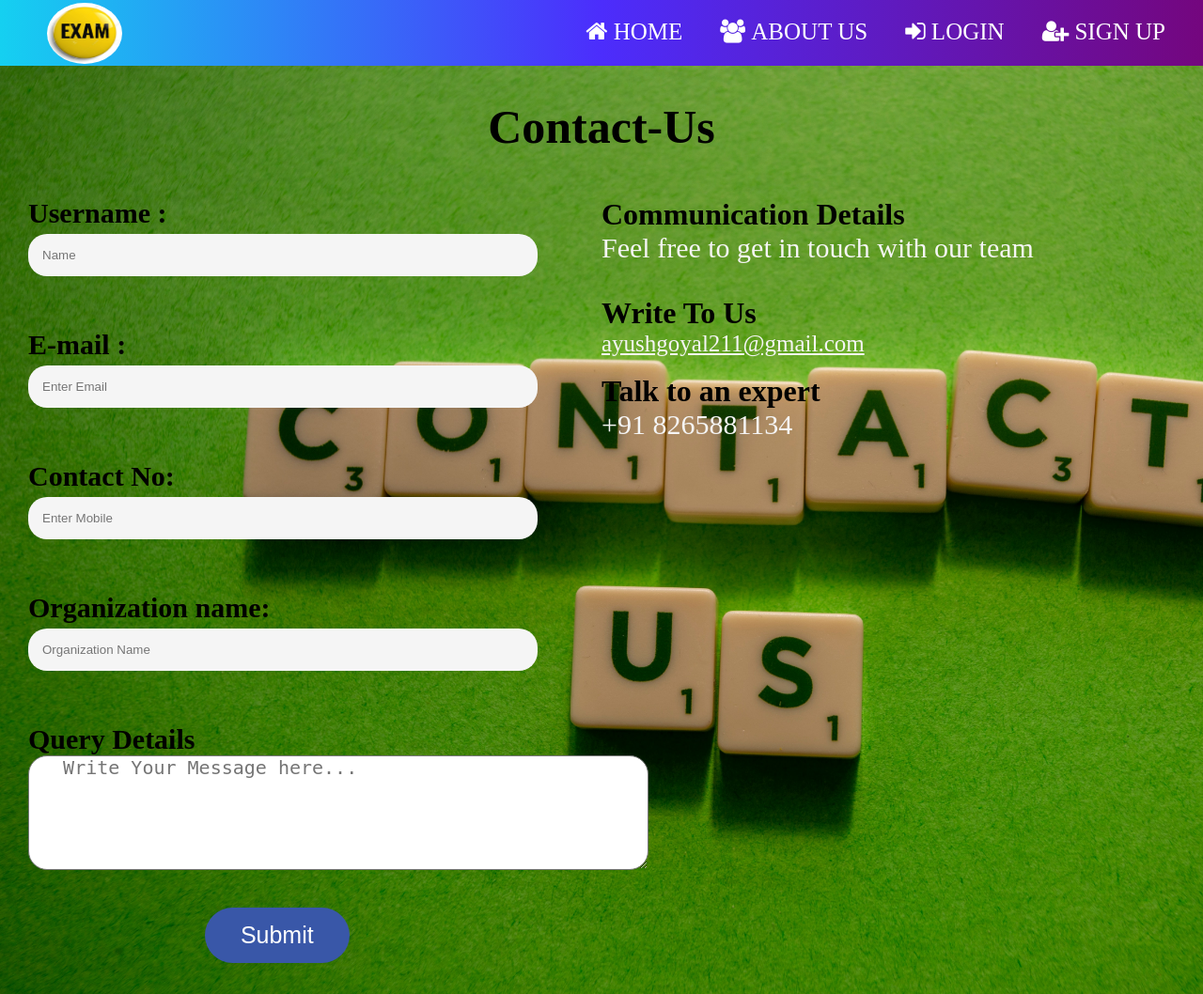
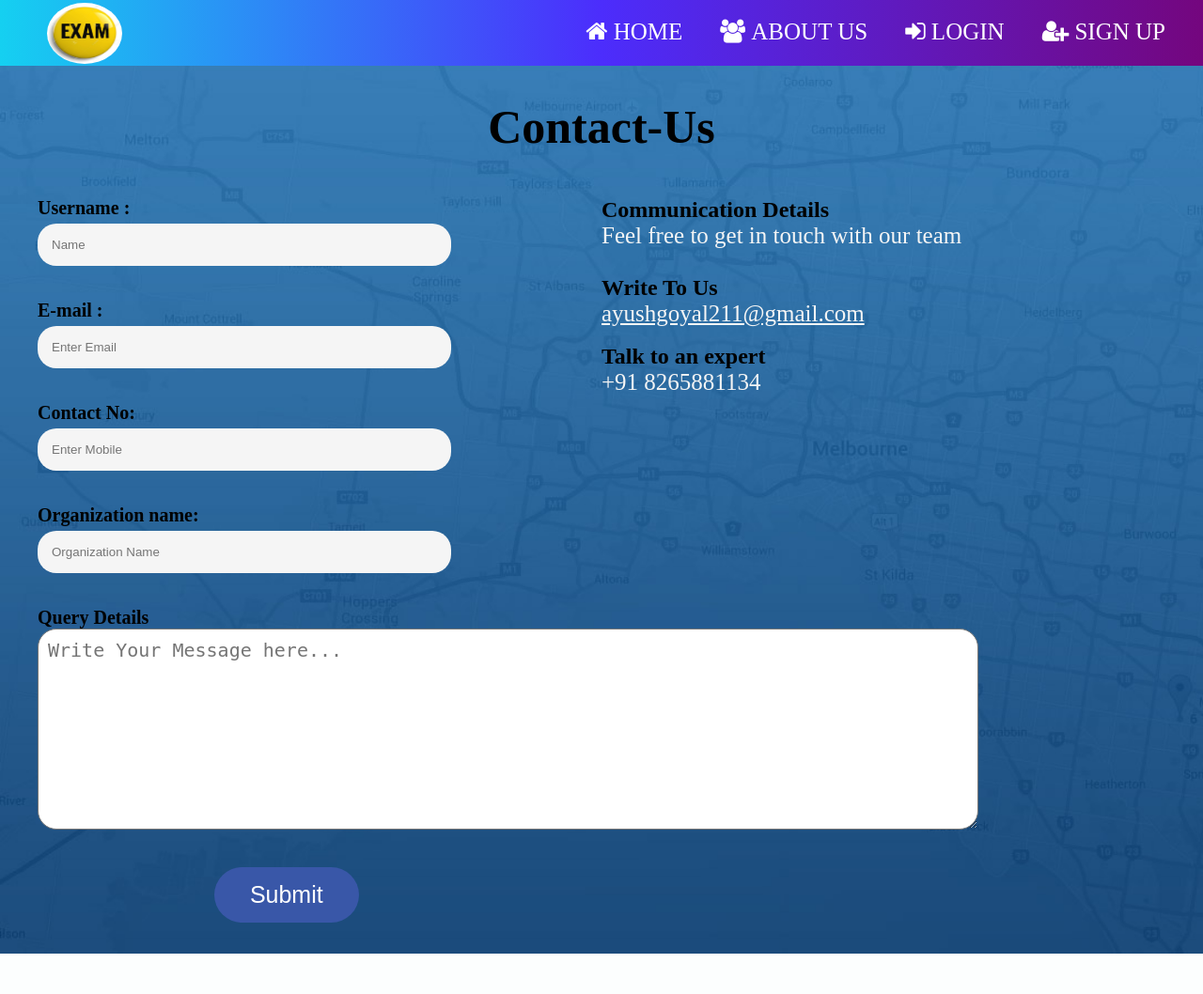
Before and after one commit to Online-Examination-System-Mini-Project/Online_Examination_System, a PHP site: page /Online_Examination_System/Pages/Contact-Us.html in a window 1280 px wide. Shown: the whole page at 94% size. After the commit the page ends 1015 px from the top, so only its background shows below. Run offline with PHP 8.4, Linux system fonts and the light colour scheme.

Commit message:
updating contact us page

```diff
--- a/Pages/Contact-Us.html
+++ b/Pages/Contact-Us.html
@@ -35,7 +35,7 @@
                     <label for="name">Organization name:</label>&nbsp;
                     <input type="text" id="name" name="name" placeholder="Organization Name"  required><br><br><br>
                     <label for="msg">Query Details</label>&nbsp;&nbsp;&nbsp;&nbsp;&nbsp;&nbsp;&nbsp;&nbsp;&nbsp;
-                    <textarea type="text" id="msg" name="entry" rows="8" cols="80" placeholder="&nbsp;&nbsp;&nbsp;Write Your Message here..." required></textarea><br><br><br>
+                    <textarea type="text" id="msg" name="entry" rows="8" cols="80" placeholder="Write Your Message here..." required></textarea><br><br><br>
                     &nbsp;&nbsp;&nbsp;&nbsp;&nbsp;&nbsp;&nbsp;&nbsp;&nbsp;&nbsp;&nbsp;&nbsp;&nbsp;&nbsp;&nbsp;&nbsp;&nbsp;&nbsp;&nbsp;&nbsp;&nbsp;&nbsp;&nbsp;
                     &nbsp;&nbsp;&nbsp;&nbsp;&nbsp;&nbsp;&nbsp;&nbsp;&nbsp;&nbsp;&nbsp;&nbsp;&nbsp;&nbsp;&nbsp;&nbsp;&nbsp;&nbsp;&nbsp;&nbsp;&nbsp;&nbsp;
                     <button type="submit" id="button" name="submit-btn">Submit</button>
@@ -43,11 +43,11 @@
                 </form>
     </div>
     <div class="right">
-        <h1>Communication Details</h1>
+        <h2>Communication Details</h2>
         <p>Feel free to get in touch with our team<p><br>
-        <h1>Write To Us</h1>
+        <h2>Write To Us</h2>
         <a href="mailto:ayushgoyal211@gmail.com">ayushgoyal211@gmail.com</a><br><br>
-        <h1>Talk to an expert</h1>
+        <h2>Talk to an expert</h2>
         <p>+91 8265881134</p>
     </div>
 </div>
--- a/css/Contact-Us.css
+++ b/css/Contact-Us.css
@@ -24,19 +24,21 @@ body{
 }
 label{
     font-weight: bolder;
-    font-size: 30px;
+    font-size: 20px;
 }
 input{
     padding: 15px;
-    margin: 5px 10px 20px 0;
+    margin: 5px 10px 0px 0;
     display: inline-block;
     border: none;
     background: whitesmoke;
-    width: 100%;
+    width: 80%;
     border-radius: 20px;
 }
 textarea{
 border-radius: 20px;
+padding: 10px;
+font-size: 20px;
 }
 textarea::placeholder{
     font-size: 20px;
@@ -47,7 +49,7 @@ input:focus{
 form{
     width: 40%;
     float: left;
-    margin-left: 30px;
+    margin-left: 40px;
 }
 button{
     background-color:rgb(57, 87, 168);
@@ -75,7 +77,7 @@ button:hover{
     color: whitesmoke;
 }
 .right p{
-    font-size: 30px;
+    font-size: 25px;
     color: whitesmoke;
 }
 .right a{
```
Also changed, not shown: images/back.jpg.
